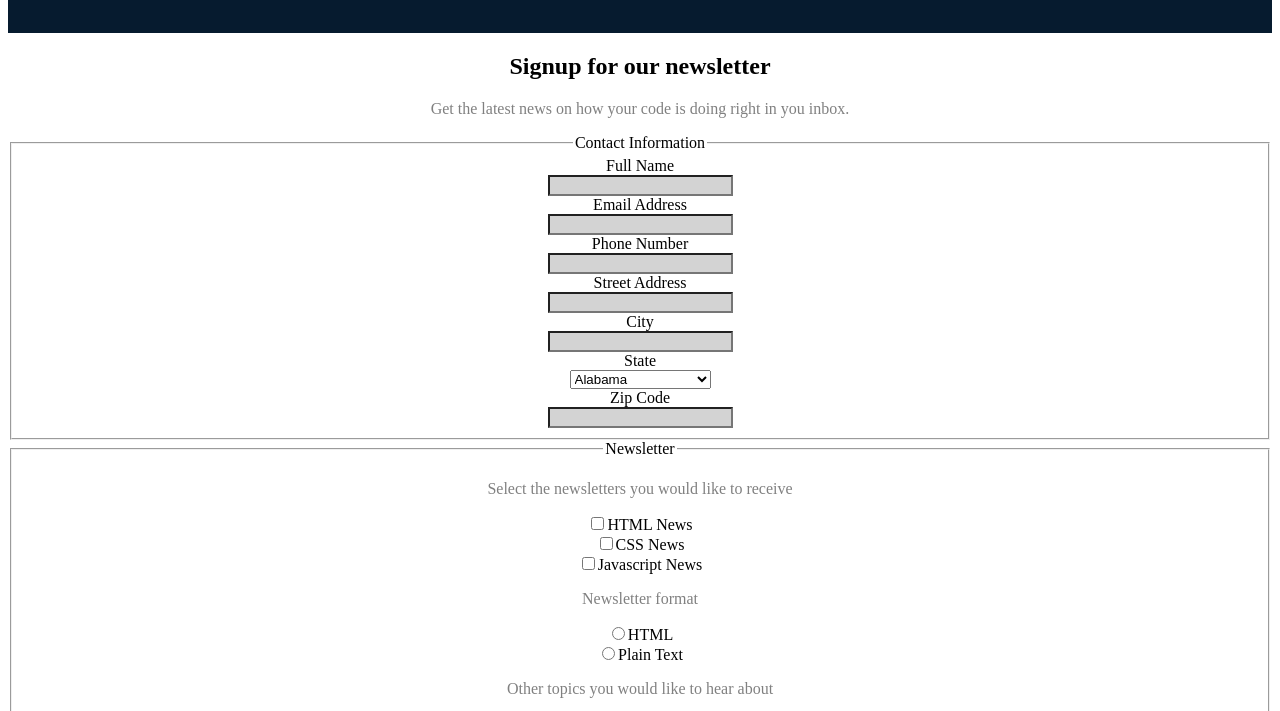
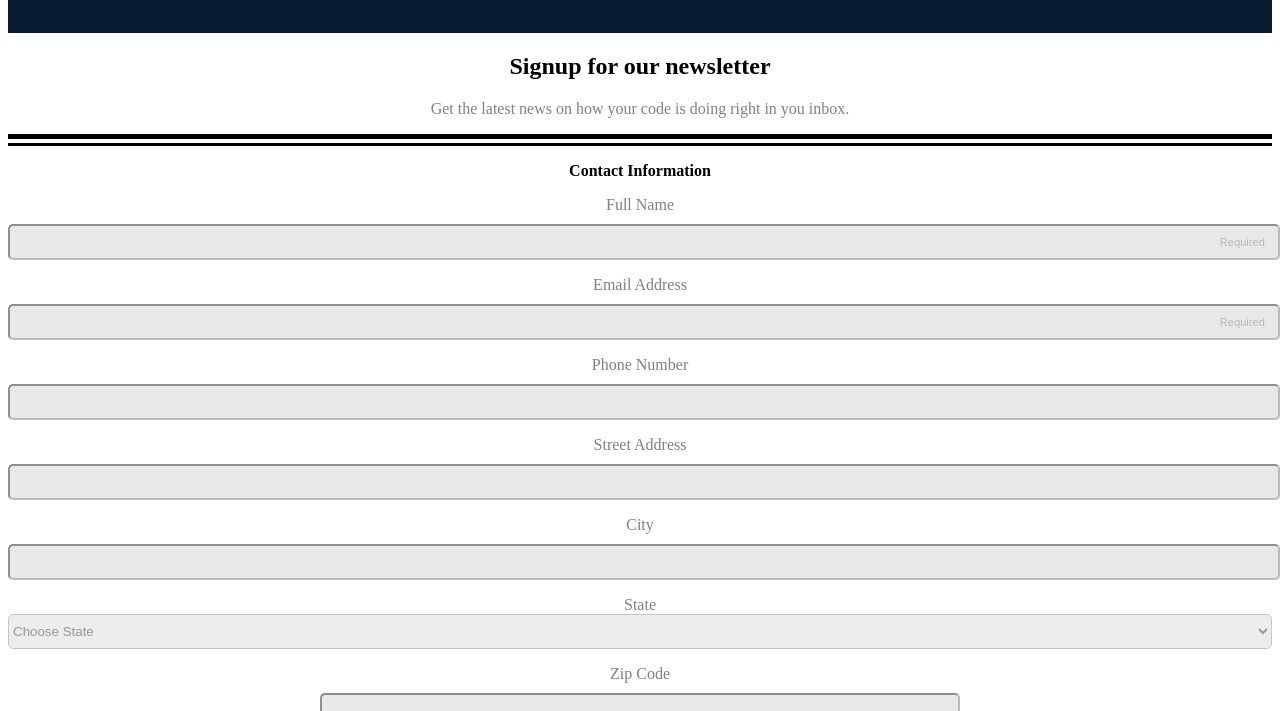
Before and after one commit to DStrauss94/Project3-AnOnlineRegistrationForm, a plain HTML site: page index.html in a window 1280 px wide. Shown: the part 74-785 px from the top of the page. Drawn offline with Linux system fonts and the light colour scheme.

Commit message:
Second Commit

```diff
--- a/Css/styles.css
+++ b/Css/styles.css
@@ -7,7 +7,31 @@
 
 .section1{
     text-align: center;
+    border-style: solid;
+    border-width: 0px 0px 5px 0px;
 
+}
+
+.form-example{
+    margin-top: 1em;
+}
+
+::placeholder{
+    text-align: right;
+    padding-right: 1em;
+    font-size: smaller;
+}
+
+legend{
+
+    padding-top: 1em;
+    margin-top: 4px;
+    border-style: solid;
+    border-width: 3px 0px 0px 0px;
+}
+
+label{
+    color: grey;
 }
 
 
@@ -20,9 +44,46 @@ h4{
     color: grey;
 }
 
-input{
+input[type=text]{
+    margin-top: 10px;
+    border-radius: 5px ;
+    width: 100%;
+    height: 30px;
     background-color: lightgray;
+    opacity: .5;
 }
+input[type=email]{
+    border-radius: 5px ;
+    margin-top: 10px;
+    width: 100%;
+    height: 30px;
+    background-color: lightgray;
+    opacity: .5;
+}
+
+input[type=checkbox]{
+    margin-bottom: 15px;
+}
+
+input[type=radio]{
+    margin-bottom: 15px;
+}
+
+
+select{
+    border-radius: 5px ;
+    width: 100%;
+    height: 35px;
+    background-color: lightgray;
+    opacity: .4;
+}
+
+#zip{
+    width:50%;
+    margin-bottom: 2em;
+}
+
+
 
 
 
--- a/index.html
+++ b/index.html
@@ -24,17 +24,17 @@
         </div>
 
         <form action="index.html" method="post" class="form">
-            <fieldset>
-                <legend>Contact Information</legend>
+
+                <legend><strong>Contact Information</strong></legend>
 
                 <div class="form-example">
                     <label for="name" >Full Name <br></label>
-                    <input type="text" name="name" id="name" required>
+                    <input type="text" name="name" id="name" placeholder="Required" required>
                 </div>
 
                       <div class="form-example">
                         <label for="email">Email Address<br></label>
-                        <input type="email" name="email" id="email" required>
+                        <input type="email" name="email" id="email" placeholder="Required" required>
 
                         </div>
 
@@ -53,9 +53,10 @@
                             <input type="text" name="city" id="city" >
                       </div>
 
-                      <div class="form-example">
+                      <div class="form-example" id="states">
                             <label for="state">State<br></label>
                             <select name="states" form="states">
+                                    <option disabled selected value="">Choose State</option>
                                     <option value="AL">Alabama</option>
                                     <option value="AK">Alaska</option>
                                     <option value="AZ">Arizona</option>
@@ -115,10 +116,10 @@
                             <input type="text" name="zip" id="zip" >
                       </div>
 
-            </fieldset>
 
-            <fieldset>
-                <legend>Newsletter</legend>
+
+
+                <legend><strong>Newsletter</strong></legend>
                 <p>Select the newsletters you would like to receive</p>
                   <input type="checkbox" name="htmlNews" value="htmlNews">HTML News<br>
                   <input type="checkbox" name="cssNews" value="cssNews">CSS News<br>
@@ -133,7 +134,7 @@
                   <textarea rows="4" cols="50" name="comment"></textarea><br>
 
                   <button type="submit">Sign Up</button>
-            </fieldset>
+
 
 
 
```
